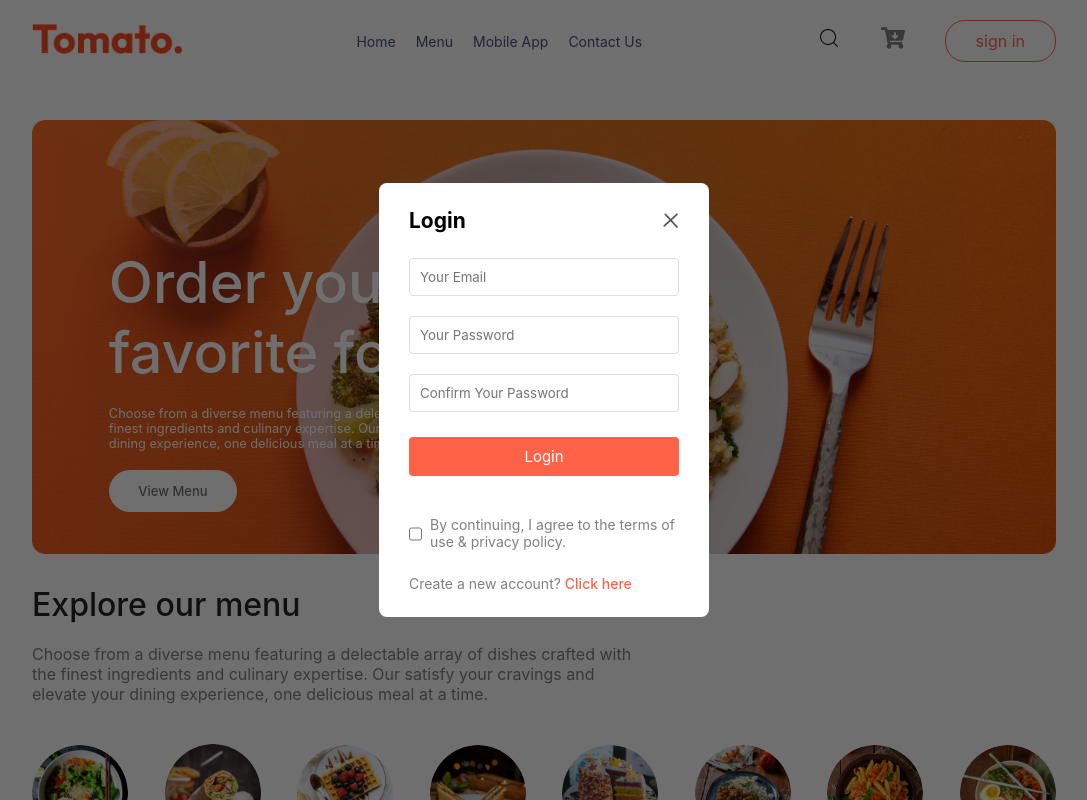
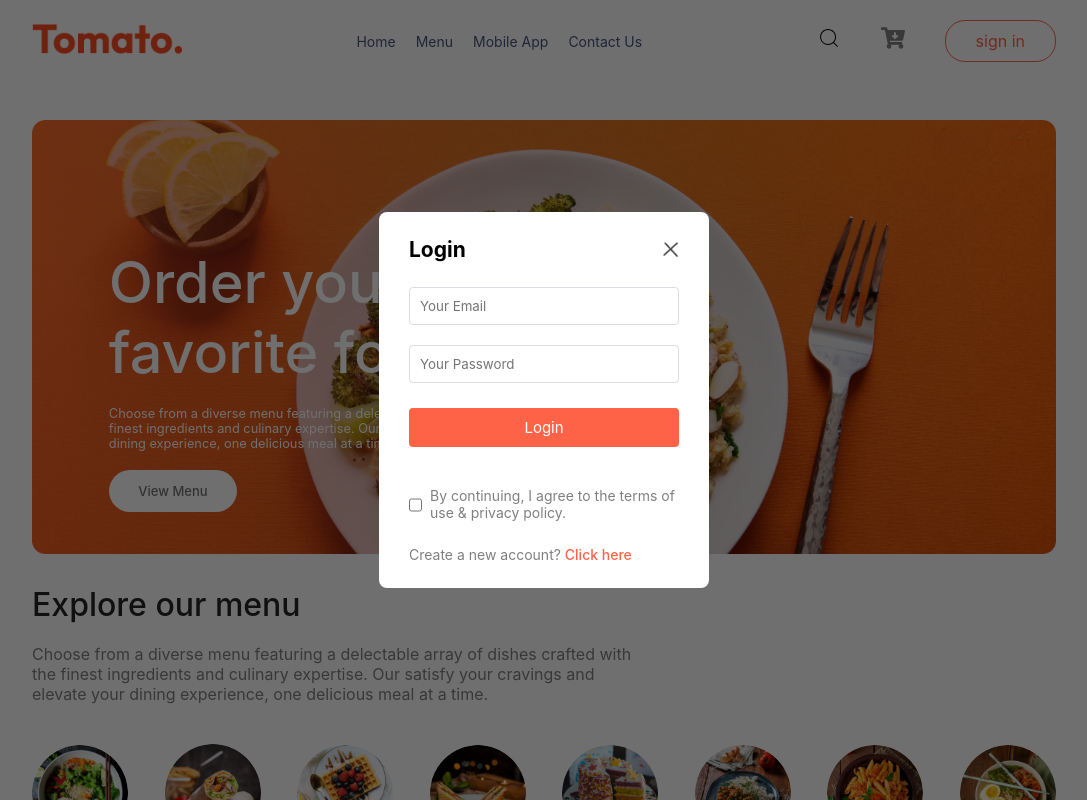
Before and after one commit to newpkorn/food-delivery-frontend, a React (Vite) app: page / in a window 1280 px wide. Both pictures are taken after a click on the button "sign in". Shown: the top 800 px of the page, without its empty margins (96-1183 px from the left). Built offline with nearby package versions, Linux system fonts and the light colour scheme.

Commit message:
adjust form input

```diff
--- a/src/components/LoginPopup/LoginPopup.jsx
+++ b/src/components/LoginPopup/LoginPopup.jsx
@@ -16,10 +16,17 @@ const LoginPopup = ({ setShowLogin }) => {
           <img onClick={() => setShowLogin(false)} src={imageIcon.cross_icon} alt="" />
         </div>
         <div className="login-popup-inputs">
-          {currState === "Login" ? <></> : <input type="text" placeholder='Your Name' required />}
-          <input type="email" placeholder='Your Email' required />
-          <input type="password" placeholder='Your Password' required />
-          <input type="password" placeholder='Confirm Your Password' required />
+          {currState === "Login"
+            ? <>
+              <input type="email" placeholder='Your Email' required />
+              <input type="password" placeholder='Your Password' required />
+            </>
+            : <>
+              <input type="text" placeholder='Your Name' required />
+              <input type="email" placeholder='Your Email' required />
+              <input type="password" placeholder='Your Password' required />
+              <input type="password" placeholder='Confirm Your Password' required />
+            </>}
         </div>
         <button>{currState === "Sign Up" ? "Create account" : "Login"}</button>
         <div className="login-popup-condition">
```
Also changed, not shown: vite.config.js (line endings or trailing spaces).
